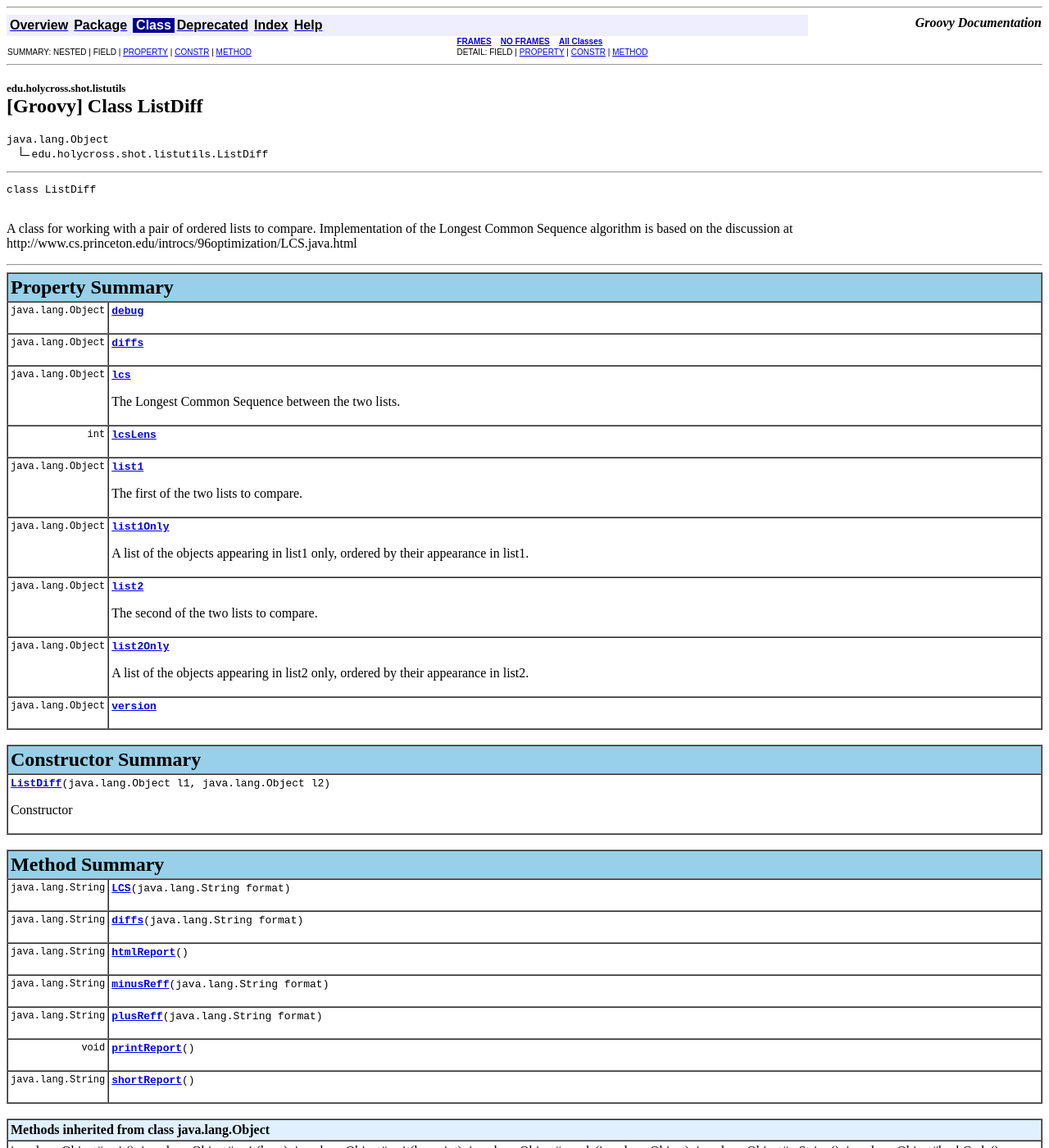
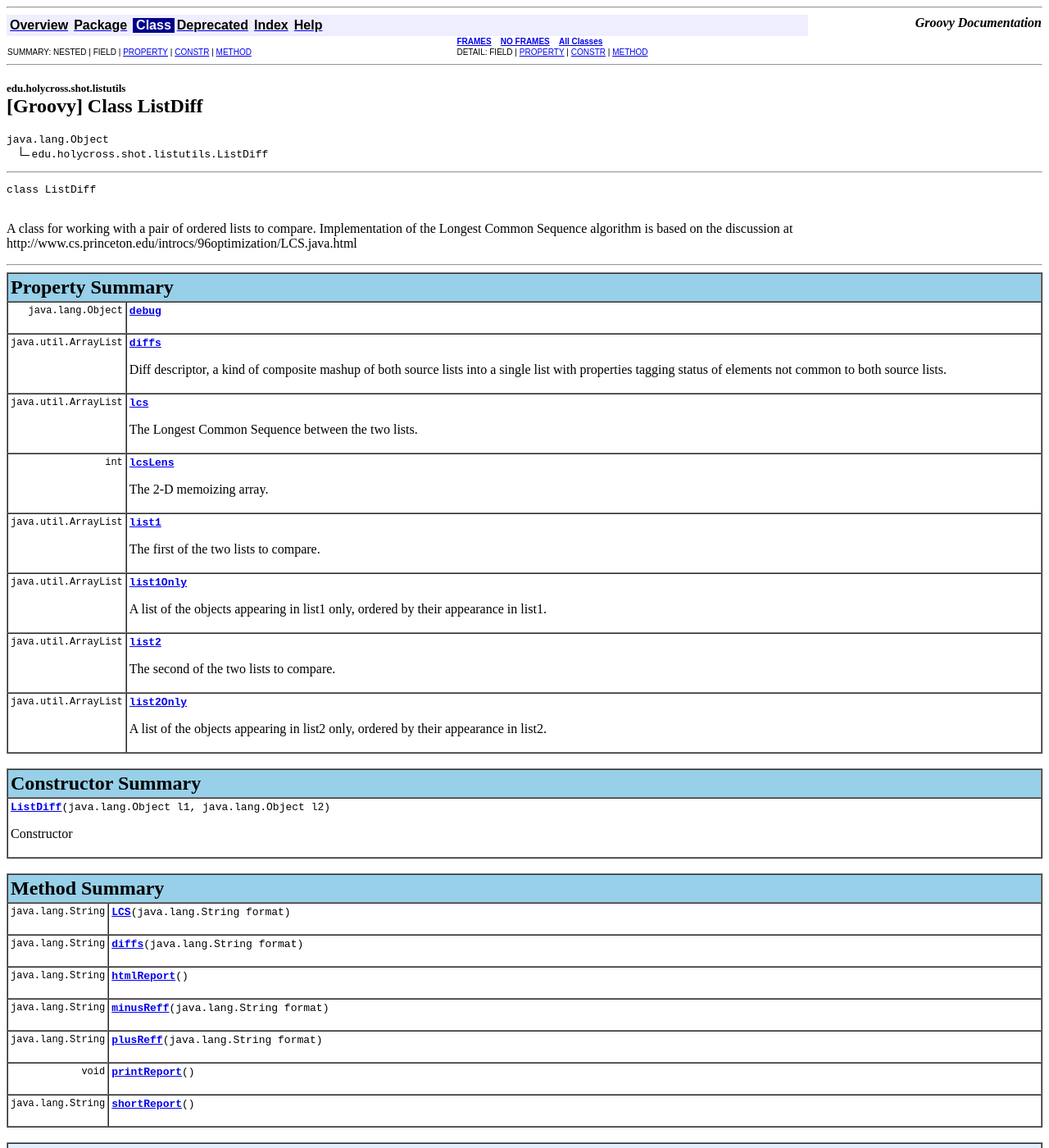
Before and after one commit to neelsmith/listutils, a Jekyll site: the page api/edu/holycross/shot/listutils/ListDiff.html, which Jekyll copies as it is, in a window 1280 px wide and 1400 px high. Shown: the whole window at 82% size. Built offline with Jekyll 4.4.1, drawn with Linux system fonts in a browser that asks for light colours; Markdown is read by kramdown in place of the engine named in the settings; some of the changed text lies outside the part shown.

Commit message:
Update for current work

```diff
--- a/api/deprecated-list.html
+++ b/api/deprecated-list.html
@@ -4,7 +4,7 @@
 <meta http-equiv="Content-Type" content="text/html; charset=UTF-8">
 <!-- Generated by groovydoc (2.0.6) on  -->
 <title>Deprecated API (listutils 0.0.1 API)</title>
-<meta name="date" content="2014-03-03">
+<meta name="date" content="2015-03-07">
 <link rel="stylesheet" type="text/css" href="stylesheet.css" title="Style">
 <link href="groovy.ico" type="image/x-icon" rel="shortcut icon">
 <link href="groovy.ico" type="image/x-icon" rel="icon">
--- a/api/edu/holycross/shot/listutils/ListDiff.html
+++ b/api/edu/holycross/shot/listutils/ListDiff.html
@@ -6,9 +6,9 @@
 
 <html>
 <head>
-<!-- Generated by groovydoc (2.0.6) on Mon Mar 03 17:02:17 EST 2014 -->
+<!-- Generated by groovydoc (2.0.6) on Sat Mar 07 14:42:37 EST 2015 -->
 <title>ListDiff (listutils 0.0.1 API)</title>
-<meta name="date" content="2014-03-03">
+<meta name="date" content="2015-03-07">
 <meta http-equiv="Content-Type" content="text/html; charset=UTF-8">
 <link href="../../../../groovy.ico" type="image/x-icon" rel="shortcut icon">
 <link href="../../../../groovy.ico" type="image/x-icon" rel="icon">
@@ -147,17 +147,19 @@
 
         <TR BGCOLOR="white" CLASS="TableRowColor">
         <TD ALIGN="right" VALIGN="top" WIDTH="1%"><FONT SIZE="-1">
-        <CODE>java.lang.Object</CODE></FONT></TD>
+        <CODE>java.util.ArrayList</CODE></FONT></TD>
         <TD>
             <CODE><B><A HREF="#diffs">diffs</A></B></CODE>
             <BR>
-            <P></P>
+            <P>Diff descriptor, a kind of composite mashup of
+ both source lists into a single list with properties
+ tagging status of elements not common to both source lists.</P>
         </TD>
         </TR>
 
         <TR BGCOLOR="white" CLASS="TableRowColor">
         <TD ALIGN="right" VALIGN="top" WIDTH="1%"><FONT SIZE="-1">
-        <CODE>java.lang.Object</CODE></FONT></TD>
+        <CODE>java.util.ArrayList</CODE></FONT></TD>
         <TD>
             <CODE><B><A HREF="#lcs">lcs</A></B></CODE>
             <BR>
@@ -171,13 +173,13 @@
         <TD>
             <CODE><B><A HREF="#lcsLens">lcsLens</A></B></CODE>
             <BR>
-            <P></P>
+            <P>The 2-D memoizing array.</P>
         </TD>
         </TR>
 
         <TR BGCOLOR="white" CLASS="TableRowColor">
         <TD ALIGN="right" VALIGN="top" WIDTH="1%"><FONT SIZE="-1">
-        <CODE>java.lang.Object</CODE></FONT></TD>
+        <CODE>java.util.ArrayList</CODE></FONT></TD>
         <TD>
             <CODE><B><A HREF="#list1">list1</A></B></CODE>
             <BR>
@@ -187,7 +189,7 @@
 
         <TR BGCOLOR="white" CLASS="TableRowColor">
         <TD ALIGN="right" VALIGN="top" WIDTH="1%"><FONT SIZE="-1">
-        <CODE>java.lang.Object</CODE></FONT></TD>
+        <CODE>java.util.ArrayList</CODE></FONT></TD>
         <TD>
             <CODE><B><A HREF="#list1Only">list1Only</A></B></CODE>
             <BR>
@@ -198,7 +200,7 @@
 
         <TR BGCOLOR="white" CLASS="TableRowColor">
         <TD ALIGN="right" VALIGN="top" WIDTH="1%"><FONT SIZE="-1">
-        <CODE>java.lang.Object</CODE></FONT></TD>
+        <CODE>java.util.ArrayList</CODE></FONT></TD>
         <TD>
             <CODE><B><A HREF="#list2">list2</A></B></CODE>
             <BR>
@@ -208,22 +210,12 @@
 
         <TR BGCOLOR="white" CLASS="TableRowColor">
         <TD ALIGN="right" VALIGN="top" WIDTH="1%"><FONT SIZE="-1">
-        <CODE>java.lang.Object</CODE></FONT></TD>
+        <CODE>java.util.ArrayList</CODE></FONT></TD>
         <TD>
             <CODE><B><A HREF="#list2Only">list2Only</A></B></CODE>
             <BR>
             <P>A list of the objects appearing in list2 only, ordered by
  their appearance in list2.</P>
-        </TD>
-        </TR>
-
-        <TR BGCOLOR="white" CLASS="TableRowColor">
-        <TD ALIGN="right" VALIGN="top" WIDTH="1%"><FONT SIZE="-1">
-        <CODE>java.lang.Object</CODE></FONT></TD>
-        <TD>
-            <CODE><B><A HREF="#version">version</A></B></CODE>
-            <BR>
-            <P></P>
         </TD>
         </TR>
 
@@ -387,16 +379,19 @@
         <HR>
 
         <A NAME="diffs"><!-- --></A><H3>diffs</H3>
-        <PRE>java.lang.Object <B>diffs</B></PRE>
+        <PRE>java.util.ArrayList <B>diffs</B></PRE>
         <DL>
-        <DD>
+        <DD> Diff descriptor, a kind of composite mashup of
+ both source lists into a single list with properties
+ tagging status of elements not common to both source lists.
+
         </DD>
         <P>
         </DL>
         <HR>
 
         <A NAME="lcs"><!-- --></A><H3>lcs</H3>
-        <PRE>java.lang.Object <B>lcs</B></PRE>
+        <PRE>java.util.ArrayList <B>lcs</B></PRE>
         <DL>
         <DD>  The Longest Common Sequence between the two lists.
         </DD>
@@ -407,14 +402,15 @@
         <A NAME="lcsLens"><!-- --></A><H3>lcsLens</H3>
         <PRE>int <B>lcsLens</B></PRE>
         <DL>
-        <DD>
+        <DD> The 2-D memoizing array.
+
         </DD>
         <P>
         </DL>
         <HR>
 
         <A NAME="list1"><!-- --></A><H3>list1</H3>
-        <PRE>java.lang.Object <B>list1</B></PRE>
+        <PRE>java.util.ArrayList <B>list1</B></PRE>
         <DL>
         <DD> The first of the two lists to compare.  It can contain any type of object.
         </DD>
@@ -423,7 +419,7 @@
         <HR>
 
         <A NAME="list1Only"><!-- --></A><H3>list1Only</H3>
-        <PRE>java.lang.Object <B>list1Only</B></PRE>
+        <PRE>java.util.ArrayList <B>list1Only</B></PRE>
         <DL>
         <DD> A list of the objects appearing in list1 only, ordered by
  their appearance in list1.
@@ -434,7 +430,7 @@
         <HR>
 
         <A NAME="list2"><!-- --></A><H3>list2</H3>
-        <PRE>java.lang.Object <B>list2</B></PRE>
+        <PRE>java.util.ArrayList <B>list2</B></PRE>
         <DL>
         <DD> The second of the two lists to compare.  It should contain the same type of
  object as list1.
@@ -445,20 +441,11 @@
         <HR>
 
         <A NAME="list2Only"><!-- --></A><H3>list2Only</H3>
-        <PRE>java.lang.Object <B>list2Only</B></PRE>
+        <PRE>java.util.ArrayList <B>list2Only</B></PRE>
         <DL>
         <DD> A list of the objects appearing in list2 only, ordered by
  their appearance in list2.
 
-        </DD>
-        <P>
-        </DL>
-        <HR>
-
-        <A NAME="version"><!-- --></A><H3>version</H3>
-        <PRE>java.lang.Object <B>version</B></PRE>
-        <DL>
-        <DD>
         </DD>
         <P>
         </DL>
--- a/api/help-doc.html
+++ b/api/help-doc.html
@@ -7,7 +7,7 @@
 <title>API Help (listutils 0.0.1 API)</title>
 <link href="groovy.ico" type="image/x-icon" rel="shortcut icon">
 <link href="groovy.ico" type="image/x-icon" rel="icon">
-<meta name="date" content="2014-03-03">
+<meta name="date" content="2015-03-07">
 <link rel="stylesheet" type="text/css" href="stylesheet.css" title="Style">
 
 <script type="text/javascript">
--- a/api/index-all.html
+++ b/api/index-all.html
@@ -4,7 +4,7 @@
 <meta http-equiv="Content-Type" content="text/html; charset=UTF-8">
 <!-- Generated by groovydoc (2.0.6) on  -->
 <title>Index (listutils 0.0.1 API)</title>
-<meta name="date" content="2014-03-03">
+<meta name="date" content="2015-03-07">
 <link rel="stylesheet" type="text/css" href="stylesheet.css" title="Style">
 <link href="groovy.ico" type="image/x-icon" rel="shortcut icon">
 <link href="groovy.ico" type="image/x-icon" rel="icon">
```
